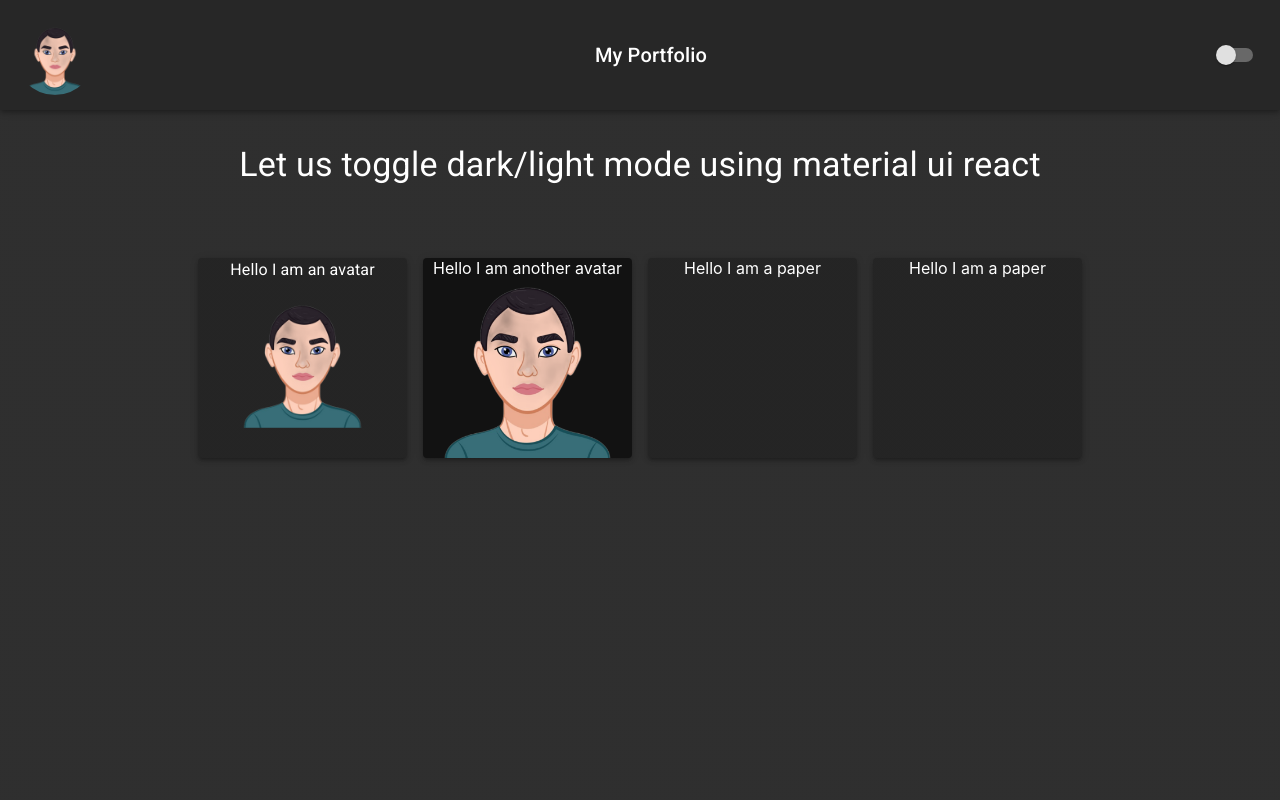
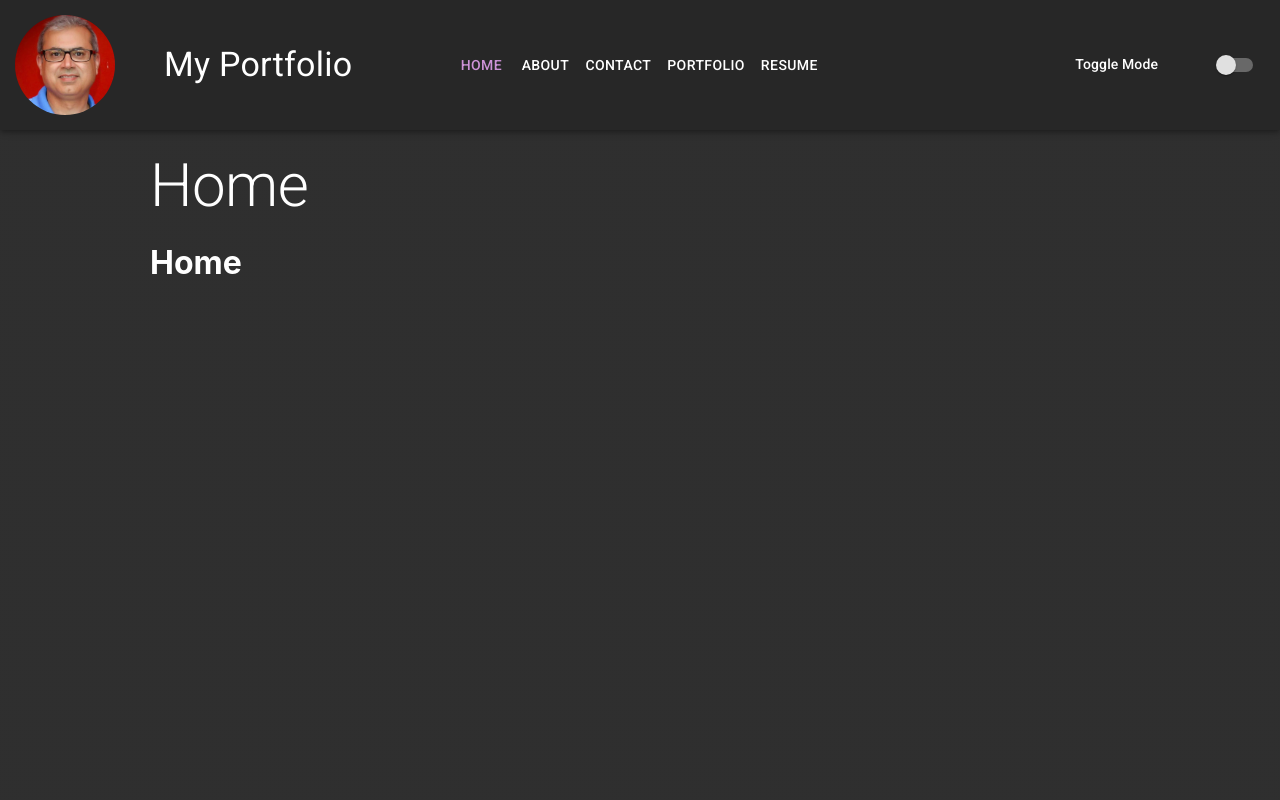
Before and after one commit to sanjaybenu/theme-toggler, a React (Create React App) app: page / in a window 1280 px wide. Shown: the top 800 px of the page. Built offline with nearby package versions, Linux system fonts and the light colour scheme.

Commit message:
added draft components and theme

```diff
--- a/package.json
+++ b/package.json
@@ -12,6 +12,7 @@
     "@testing-library/react": "^13.4.0",
     "@testing-library/user-event": "^13.5.0",
     "react": "^18.2.0",
+    "react-bootstrap": "^2.8.0",
     "react-dom": "^18.2.0",
     "react-scripts": "5.0.1",
     "web-vitals": "^2.1.4"
--- a/src/App.js
+++ b/src/App.js
@@ -1,13 +1,16 @@
 import { useState } from "react";
-import { Paper, Typography,Switch } from "@mui/material";
-import Grid from "@mui/material/Unstable_Grid2";
+import { Paper, Typography, Switch, Box } from "@mui/material";
+//import Grid from "@mui/material/Unstable_Grid2";
 import { ThemeProvider, createTheme } from "@mui/material/styles";
 import "./App.css";
 import Header from "./components/Header";
+import Page from "./components/Page";
+import Navigation from "./components/Navigation";
+//import { Navigation } from "@mui/icons-material";
 
 // import Avatar from '@mui/material/Avatar';
 // import Stack from '@mui/material/Stack';
-const avatar = require("./images/avatar.png");
+//const avatar = require("./images/avatar.png");
 const darkTheme = createTheme({
   palette: {
     mode: "dark",
@@ -41,26 +44,40 @@ function App() {
       prevColor === "secondary" ? "default" : "secondary"
     );
   };
+  const [pages] = useState([
+    { name: "Home" },
+    { name: "About" },
+    { name: "Contact" },
+    { name: "Portfolio" },
+    { name: "Resume" },
+  ]);
+
+  const [currentPage, setCurrentPage] = useState(pages[0]);
   return (
+    <ThemeProvider theme={theme}>
+      <Header>
+        <Navigation
+          pages={pages}
+          currentPage={currentPage}
+          setCurrentPage={setCurrentPage}
+        />
 
-      <ThemeProvider theme={theme}>
-        <Header >
+        <Typography variant="subtitle2">Toggle Mode</Typography>
 
         <Switch
           onClick={toggleTheme}
           variant="contained"
           color={btncolor}
-              sx={{ float: "right"}}
-           / >
-
+          sx={{ float: "right" }}
+        />
       </Header>
 
       <Paper
-          sx={{ height: "100vh", margin: "auto" }}
+        sx={{ height: "100vh", margin: "0 20", padding: "150px" }}
         elevation={8}
         maxWidth="sm"
       >
-          <>
+        {/* <>
           <Typography
             variant="h4"
             component="h5"
@@ -102,10 +119,12 @@ function App() {
               </Paper>
             </Grid>
           </Grid>
-          </>
+          </> */}
+        <Box>
+          <Page currentPage={currentPage} />
+        </Box>
       </Paper>
     </ThemeProvider>
-
   );
 }
 
--- /dev/null
+++ b/src/components/About.js
@@ -0,0 +1,9 @@
+import React from 'react'
+
+const About =()=>{
+    return (
+        <h1>About</h1>
+    )
+}
+
+export default About
--- /dev/null
+++ b/src/components/Contact.js
@@ -0,0 +1,9 @@
+import React from 'react'
+
+const Contact =()=>{
+    return (
+        <h1>Contact</h1>
+    )
+}
+
+export default Contact
--- a/src/components/Header.js
+++ b/src/components/Header.js
@@ -2,15 +2,22 @@ import React from 'react'
 
 import {AppBar, Typography} from '@mui/material'
 
-const img = require('../images/avatar.png')
+const img = require('../images/sanjay.jpg')
 
 
 const Header = (props)=>{
 
   return (
       <AppBar sx={{ display: 'flex', alignItems: 'center', justifyContent: 'space-between', flexDirection:"row",padding:"15px" }}>
-          <img src={img} alt="avatar" style={{ height: '80px', width: '80px', borderRadius: '50%' }} />
-          <Typography variant="h6">My Portfolio</Typography>
+
+          <img src={img} alt="myphoto" style={{ height: '100px', width:
+          '100px', borderRadius: '50%' }} />
+
+
+
+          <Typography variant="h4">My Portfolio</Typography>
+
+
           {props.children}
       </AppBar>
   )
--- /dev/null
+++ b/src/components/Home.js
@@ -0,0 +1,9 @@
+import React from 'react'
+
+const Home =()=>{
+    return (
+        <h1>Home</h1>
+    )
+}
+
+export default Home
--- /dev/null
+++ b/src/components/Navigation.js
@@ -0,0 +1,73 @@
+import React, { useEffect } from "react";
+import AppBar from "@mui/material/AppBar";
+import Toolbar from "@mui/material/Toolbar";
+//import Typography from "@mui/material/Typography";
+import Container from "@mui/material/Container";
+import Button from "@mui/material/Button";
+
+//import "./style.css";
+
+const Navigation = (props) => {
+  const { pages = [], currentPage, setCurrentPage } = props;
+
+  useEffect(() => {
+    document.title = currentPage.name;
+  }, [currentPage]);
+
+  return (
+    <AppBar position="static"  id="nav"  sx={{ display: 'flex', alignItems: 'center', justifyContent: 'space-between',  width:"50%", boxShadow:"none", flexDirection:"row"}}>
+      <Container>
+        <Toolbar>
+            {pages.map((Page) => (
+              <Button
+                key={Page.name}
+                color={currentPage.name === Page.name ? "secondary" : "inherit"}
+                onClick={() => setCurrentPage(Page)}
+              >
+                {Page.name}
+              </Button>
+            ))}
+        </Toolbar>
+      </Container>
+    </AppBar>
+  );
+};
+
+export default Navigation;
+
+
+
+// import React from "react";
+// import { AppBar, Toolbar, IconButton, useMediaQuery } from "@mui/material";
+// import MenuIcon from '@mui/icons-material/Menu';;
+
+// const Navigation = ({ pages, currentPage, setCurrentPage }) => {
+//   const isSmallScreen = useMediaQuery("(max-width:600px)");
+
+//   return (
+//     <AppBar position="static">
+//       <Toolbar>
+//         {isSmallScreen ? (
+//           <IconButton edge="start" color="inherit" aria-label="menu">
+//             <MenuIcon />
+//           </IconButton>
+//         ) : (
+//           // Render your navigation links here
+//           <div>
+//             {pages.map((page) => (
+//               <button
+//                 key={page.name}
+//                 onClick={() => setCurrentPage(page)}
+//                 className={currentPage === page ? "active" : ""}
+//               >
+//                 {page.name}
+//               </button>
+//             ))}
+//           </div>
+//         )}
+//       </Toolbar>
+//     </AppBar>
+//   );
+// };
+
+// export default Navigation;
--- /dev/null
+++ b/src/components/Page.js
@@ -0,0 +1,39 @@
+import React from "react";
+import { Box, Typography } from "@mui/material";
+import Home from "./Home";
+import About from "./About";
+import Portfolio from "./Portfolio";
+import Contact from "./Contact";
+import Resume from "./Resume";
+
+function Content(props) {
+  return <Box>{props.children}</Box>;
+}
+
+function Page({ currentPage }) {
+  const renderPage = () => {
+    switch (currentPage.name) {
+      case "Home":
+        return <Home />;
+      case "About":
+        return <About />;
+      case "Portfolio":
+        return <Portfolio />;
+      case "Contact":
+        return <Contact />;
+      case "Resume":
+        return <Resume />;
+      default:
+        return <Home />;
+    }
+  };
+
+  return (
+    <Box>
+      <Typography variant="h2">{currentPage.name}</Typography>
+      <Content>{renderPage()}</Content>
+    </Box>
+  );
+}
+
+export default Page;
--- /dev/null
+++ b/src/components/Portfolio.js
@@ -0,0 +1,9 @@
+import React from 'react'
+
+const Portfolio =()=>{
+    return (
+        <h1>Portfolio</h1>
+    )
+}
+
+export default Portfolio
--- /dev/null
+++ b/src/components/Resume.js
@@ -0,0 +1,9 @@
+import React from 'react'
+
+const Resume =()=>{
+    return (
+        <h1>Resume</h1>
+    )
+}
+
+export default Resume
```
Also changed, not shown: src/images/sanjay.jpg (added), 1 other file (tests, documents, lock files or other folders). Lines whose indentation alone changed are shown as unchanged.
